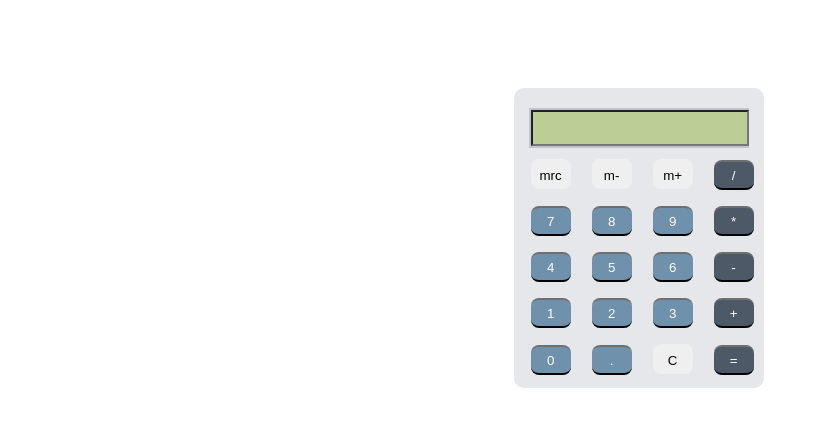
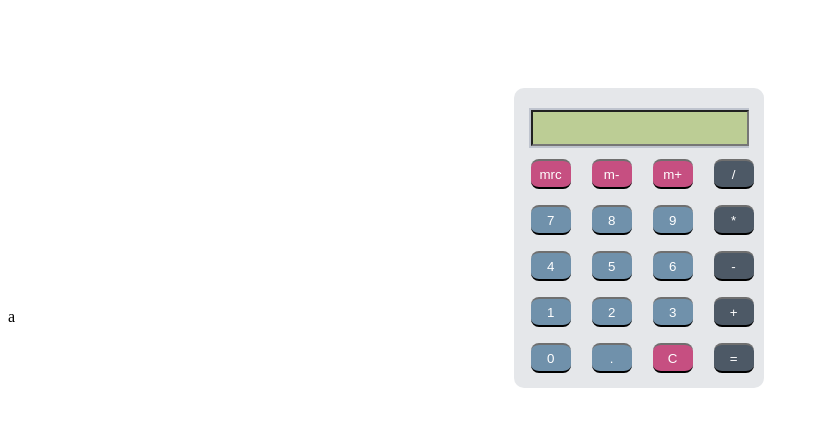
Before and after one commit to JustAnAsian/calculator, a plain HTML site: page index.html in a window 1280 px wide. Shown: the whole page, without its empty margins (0-819 px from the left). Drawn offline with Linux system fonts and the light colour scheme.

Commit message:
minor fixes

```diff
--- a/calculator.css
+++ b/calculator.css
@@ -47,7 +47,7 @@
 	cursor: pointer;
 	border-top: 2px solid transparent;
 }
-.botton.function {
+.button.function {
 	color: white;
 	background-color: #c64f81;
 	border-bottom: black 2px solid;
--- a/index.html
+++ b/index.html
@@ -40,10 +40,11 @@
 					<p>
 					<input type="button" class="button number" value="0" onClick="v ( '0') ">
 					<input type="button" class="button number" value="." onClick="v ( '.') ">
-					<input type="button" class="button function" value="C" onClick="d ( ' ') ">
+					<input type="button" class="button function" value="C" onClick="d    ( ' ') ">
 					<input type="button" class="button operator" value="=" onClick= "e()">
 					</p>
 				</div>
 			</div>
+a
 </body>
 </html>
```
